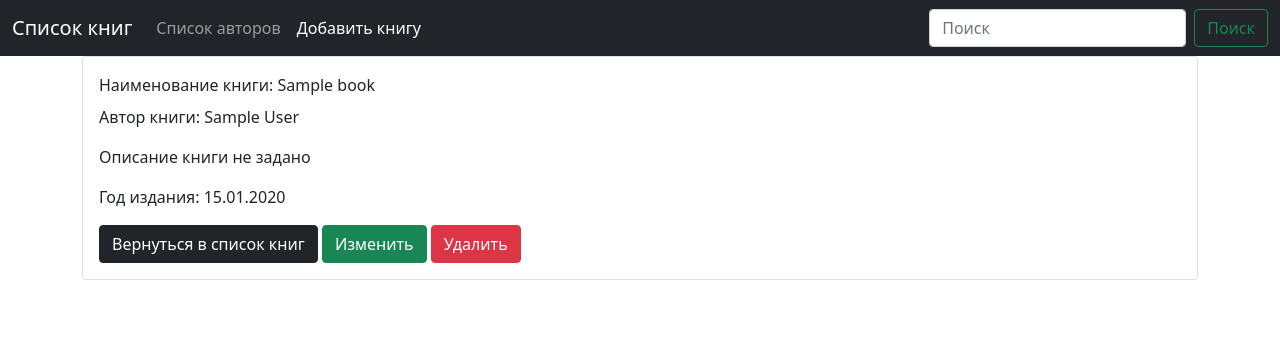
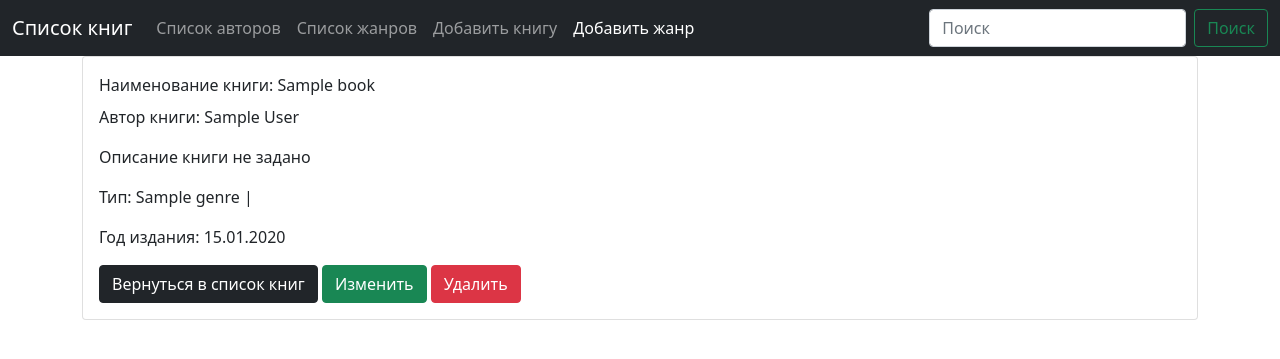
Before and after one commit to mollionline/exam_7, a Django app: template templates/book/detail_book.html in a window 1280 px wide. Shown: the top 359 px of the page. Run offline with Django 4.2, Linux system fonts and the light colour scheme; the template is opened without the code that fills it: most values are stand-ins (such as "Sample title", 1, 10 or a date in 2020); parts of the project's set-up code (start-up, migrations or seed data) failed here and were passed over.

Commit message:
Добавила жанры и обновила шаблоны

```diff
--- a/templates/book/detail_book.html
+++ b/templates/book/detail_book.html
@@ -10,6 +10,9 @@
             {% else %}
                 <p>Описание книги не задано</p>
             {% endif %}
+            <p>Тип: {% for genre in book.genre.all %}
+                {{ genre }} |
+            {% endfor %}
 
             <p>Год издания: {{ book.published_at|date:'d.m.Y' }}</p>
             <a class="btn btn-dark" href="{% url 'list_book' %}">Вернуться в список книг</a>
--- a/templates/common/menu.html
+++ b/templates/common/menu.html
@@ -12,8 +12,16 @@
                        href="{% url 'list_author' %}">Список авторов</a>
                 </li>
                 <li class="nav-item">
-                    <a class="nav-link active" aria-current="page" href="{% url 'create_book_without_author' %}">Добавить
+                    <a class="nav-link {% if request.path == '/genres/' %} active {% endif %}" aria-current="page"
+                       href="{% url 'list_genre' %}">Список жанров</a>
+                </li>
+                <li class="nav-item">
+                    <a class="nav-link" aria-current="page" href="{% url 'create_book_without_author' %}">Добавить
                         книгу</a>
+                </li>
+                <li class="nav-item">
+                    <a class="nav-link active" aria-current="page" href="{% url 'create_genre' %}">Добавить
+                        жанр</a>
                 </li>
             </ul>
         </div>
```
Also changed, not shown: templates/partial/book/form_book.html (+11 -0 lines).
